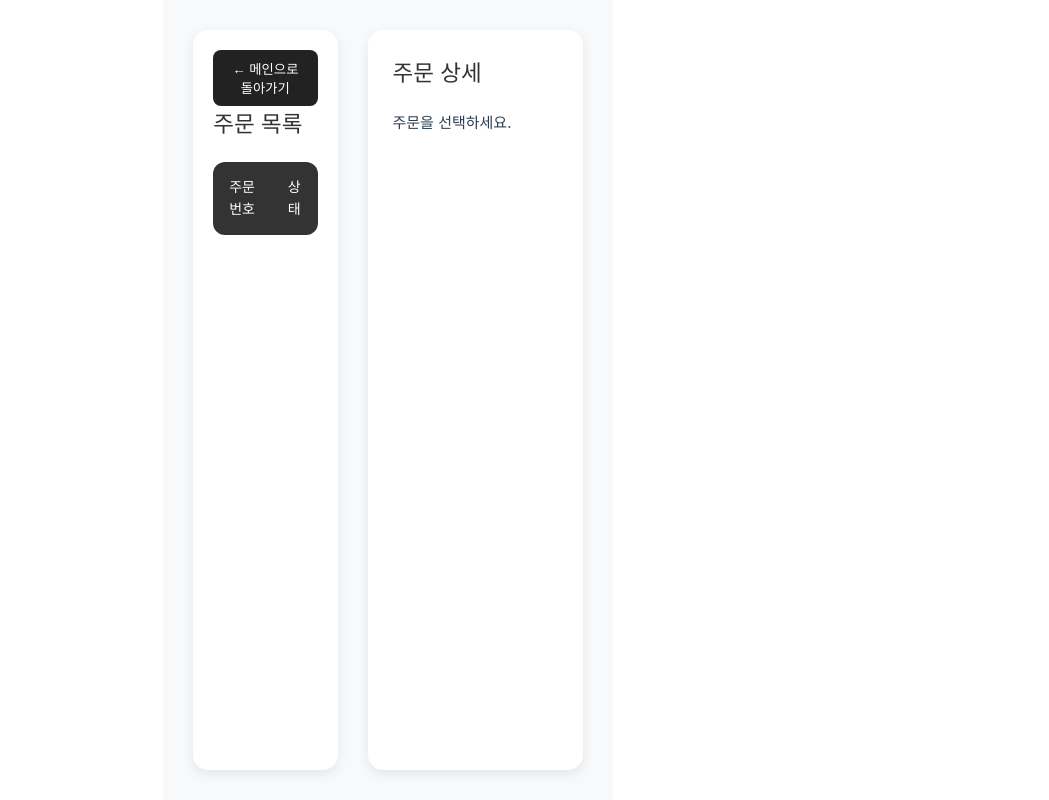
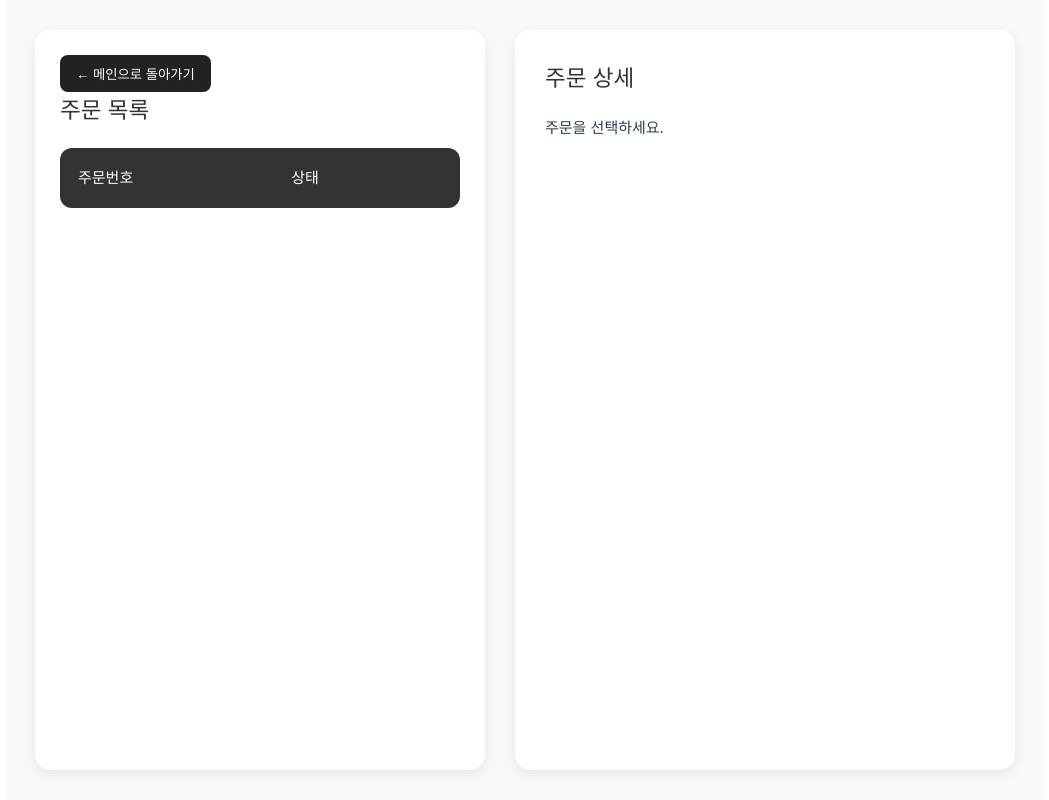
Before and after one commit to JsOoOng/baskinrobbins31, a Vue app in the folder kiosk-frontend/: page /branch/order in a window 1280 px wide. Shown: the whole page, without its empty margins (27-1076 px from the left). Built offline with nearby package versions, Linux system fonts and the light colour scheme.

Commit message:
css 변경 2

```diff
--- a/kiosk-frontend/src/views/branch/OrderView.vue
+++ b/kiosk-frontend/src/views/branch/OrderView.vue
@@ -179,7 +179,7 @@ const getStatusText = (status) => {
             <thead>
 
             <tr>
-                <th>주문번호</th>
+                <th class="order-number">주문번호</th>
                 <th>상태</th>
             </tr>
 
@@ -287,6 +287,30 @@ const getStatusText = (status) => {
 </template>
 <style scoped>
 
+.order-number{
+
+    width:120px;
+
+}
+
+th:first-child,
+td:first-child{
+
+    width:90px;
+
+    white-space:nowrap;
+
+}
+
+.status-waiting,
+.status-preparing,
+.status-completed,
+.status-canceled{
+
+    white-space:nowrap;
+
+}
+
 .container{
 
     display:flex;
@@ -299,18 +323,20 @@ const getStatusText = (status) => {
 
     min-height:100vh;
 
+    box-sizing:border-box;
+
 }
 
 
-/* 왼쪽 주문 목록 */
-
 .left{
 
-    width:40%;
+    flex:0 0 45%;
+
+    min-width:450px;
 
     background:white;
 
-    padding:20px;
+    padding:25px;
 
     border-radius:15px;
 
@@ -320,15 +346,15 @@ const getStatusText = (status) => {
 
 
 
-/* 오른쪽 상세 */
-
 .right{
 
-    width:60%;
+    flex:1;
+
+    min-width:500px;
 
     background:white;
 
-    padding:25px;
+    padding:30px;
 
     border-radius:15px;
 
@@ -356,6 +382,10 @@ table{
 
     width:100%;
 
+    min-width:400px;
+
+    table-layout:fixed;
+
     border-collapse:separate;
 
     border-spacing:0;
@@ -364,8 +394,9 @@ table{
 
     border-radius:12px;
 
+    table-layout:fixed;
+
 }
-
 
 
 thead{
@@ -377,26 +408,20 @@ thead{
 }
 
 
-
 th{
 
-    padding:14px;
+    padding:18px;
 
-    font-size:14px;
+    font-size:15px;
 
 }
 
 
-
 td{
 
-    padding:14px;
-
-    border-bottom:1px solid #eee;
-
+    padding:18px;
     text-align:center;
-
-    color:#444;
+    font-size:15px;
 
 }
 
```
